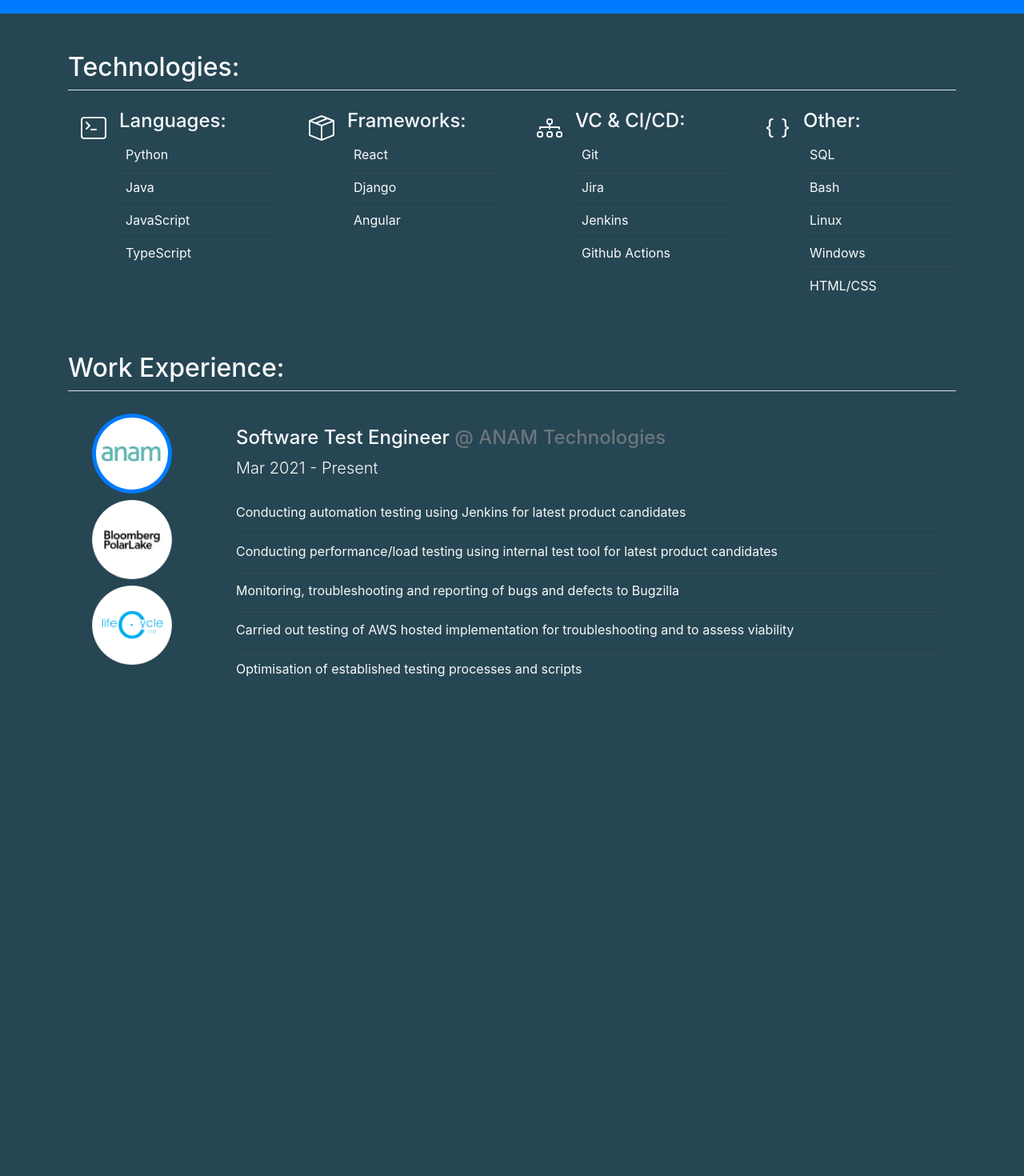
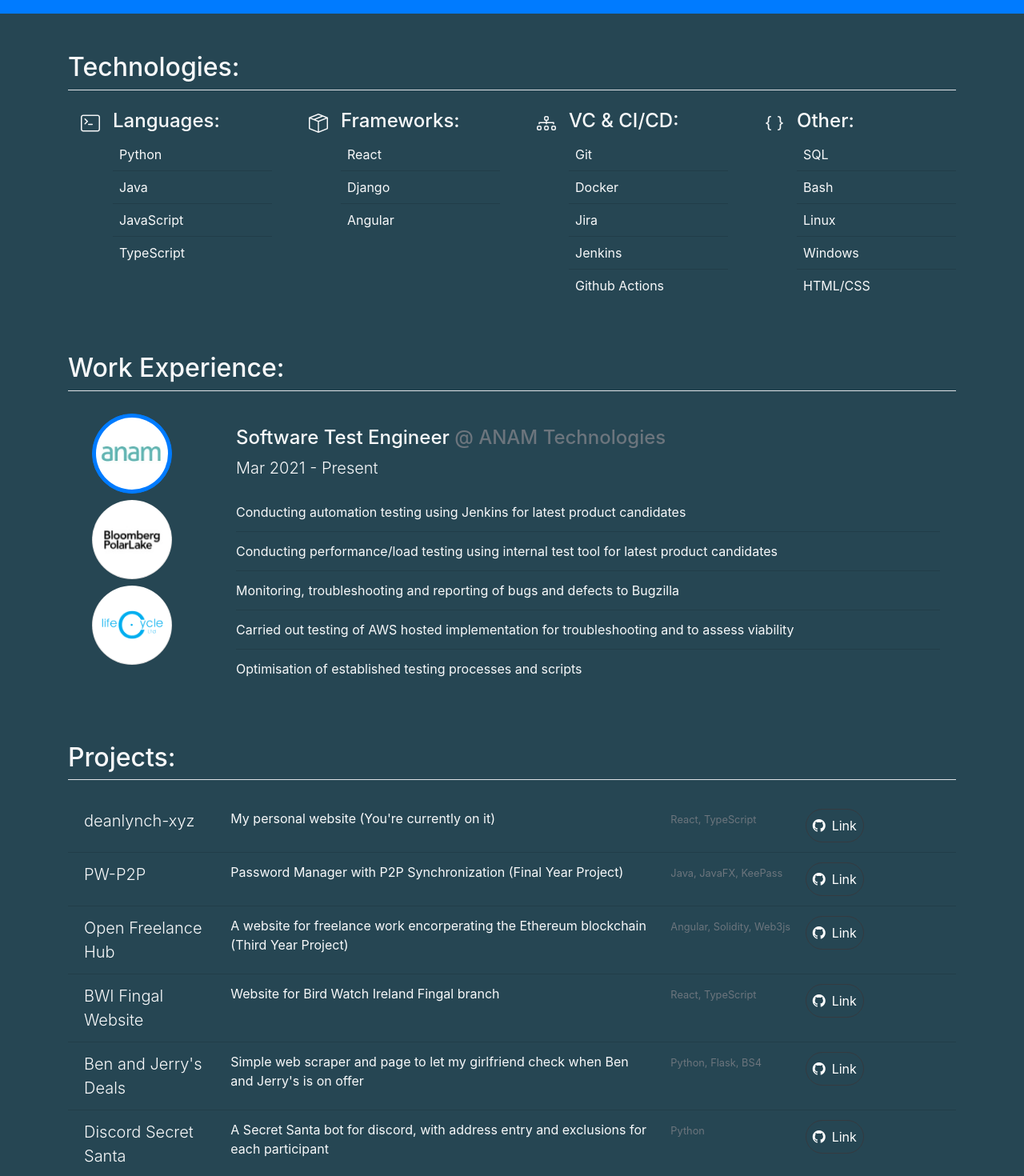
Before and after one commit to lynchdean/deanlynch-xyz, a React (Create React App) app: page / in a window 1280 px wide. Shown: the part 600-2070 px from the top of the page at 80% size. Before the commit the page ends 1504 px from the top, so only its background shows below. Built offline with nearby package versions, Linux system fonts and the light colour scheme.

Commit message:
Project content

```diff
--- a/src/App.tsx
+++ b/src/App.tsx
@@ -4,7 +4,7 @@ import Topbar from "./components/Topbar";
 import About from "./sections/About";
 import Tech from "./sections/Tech";
 import Work from "./sections/Work";
-// import Projects from "./sections/Projects";
+import Projects from "./sections/Projects";
 import "./css/app.css";
 
 function App() {
@@ -14,7 +14,7 @@ function App() {
       <About />
       <Tech />
       <Work />
-      {/* <Projects/> */}
+      <Projects/>
     </div>
   );
 }
--- /dev/null
+++ b/src/components/ProjectInfo.tsx
@@ -0,0 +1,34 @@
+import * as React from "react";
+import "./css/projectInfo.css";
+
+interface Props {
+  title: string;
+  desc: string;
+  tech: string[];
+  link: string;
+}
+
+function ProjectInfo({ title, desc, tech, link }: Props) {
+  return (
+    <div className="row">
+      <div className="col-sm-2 lead">{title}</div>
+      <div className="col-sm-6">{desc}</div>
+      <div className="col-sm-2">
+      <small className="text-muted">{tech.join(", ")}</small>
+
+      </div>
+      <div className="col-sm-1 p-0">
+        <a
+          href={link}
+          className="btn btn-primary rounded-pill bg-transparent border-dark p-2"
+          role="button"
+        >
+          <i className="bi bi-github mr-2"></i>
+          Link
+        </a>
+      </div>
+    </div>
+  );
+}
+
+export default ProjectInfo;
--- a/src/components/Topbar.tsx
+++ b/src/components/Topbar.tsx
@@ -1,7 +1,4 @@
 import * as React from "react";
-import DLLogo from "./img/DLLogo.png";
-import Navbar from "react-bootstrap/Navbar";
-import Nav from "react-bootstrap/Nav";
 
 function Topbar() {
   return (
--- /dev/null
+++ b/src/components/css/projectInfo.css
@@ -0,0 +1,3 @@
+.icon {
+    font-size: 1.5em;
+}
--- a/src/sections/Projects.tsx
+++ b/src/sections/Projects.tsx
@@ -1,30 +1,23 @@
-import * as React from 'react';
+import * as React from "react";
+import ProjectInfo from "../components/ProjectInfo";
 
+import data from "./data/projects";
 
 function Projects() {
-    // let data = require("./data/projects.json")
-
-    // const projects: JSX.Element[] = data.projects.map((project: any, index: number) => {
-    //     return (
-    //         <ProjectCard key={index}
-    //                      title={project.title}
-    //                      link={project.link}
-    //                      desc={project.desc}
-    //                      tech={project.tech}
-    //         />
-    //     )
-    // });
-
-    return (
-        // <div id="project-slider">
-        //     <CardSlider
-        //         title="Projects: "
-        //         cardsToShow={3}
-        //         cards={projects}
-        //     />
-        // </div>
-        <div></div>
-    )
+  return (
+    <div className="container py-4 text-light">
+      <h2 className="pb-2 mb-4 border-bottom">Projects:</h2>
+      <ul className="list-group list-group-flush">
+        {data.projects.map((project, index) => {
+          return (
+            <li className="list-group-item bg-transparent" key={index}>
+              <ProjectInfo title={project.title} desc={project.desc} tech={project.tech} link={project.link} />
+            </li>
+          );
+        })}
+      </ul>
+    </div>
+  );
 }
 
 export default Projects;
--- a/src/sections/data/projects.json
+++ b/src/sections/data/projects.js
@@ -1,4 +1,4 @@
-{
+const data = {
   "projects": [
     {
       "title": "deanlynch-xyz",
@@ -85,3 +85,5 @@
     }
   ]
 }
+
+export default data;
--- a/src/sections/data/tech.js
+++ b/src/sections/data/tech.js
@@ -12,7 +12,7 @@ const data = {
     },
     {
       title: "VC & CI/CD",
-      items: ["Git", "Jira", "Jenkins", "Github Actions"],
+      items: ["Git", "Docker", "Jira", "Jenkins", "Github Actions"],
       icon:"bi-diagram-3"
     },
     {
```
